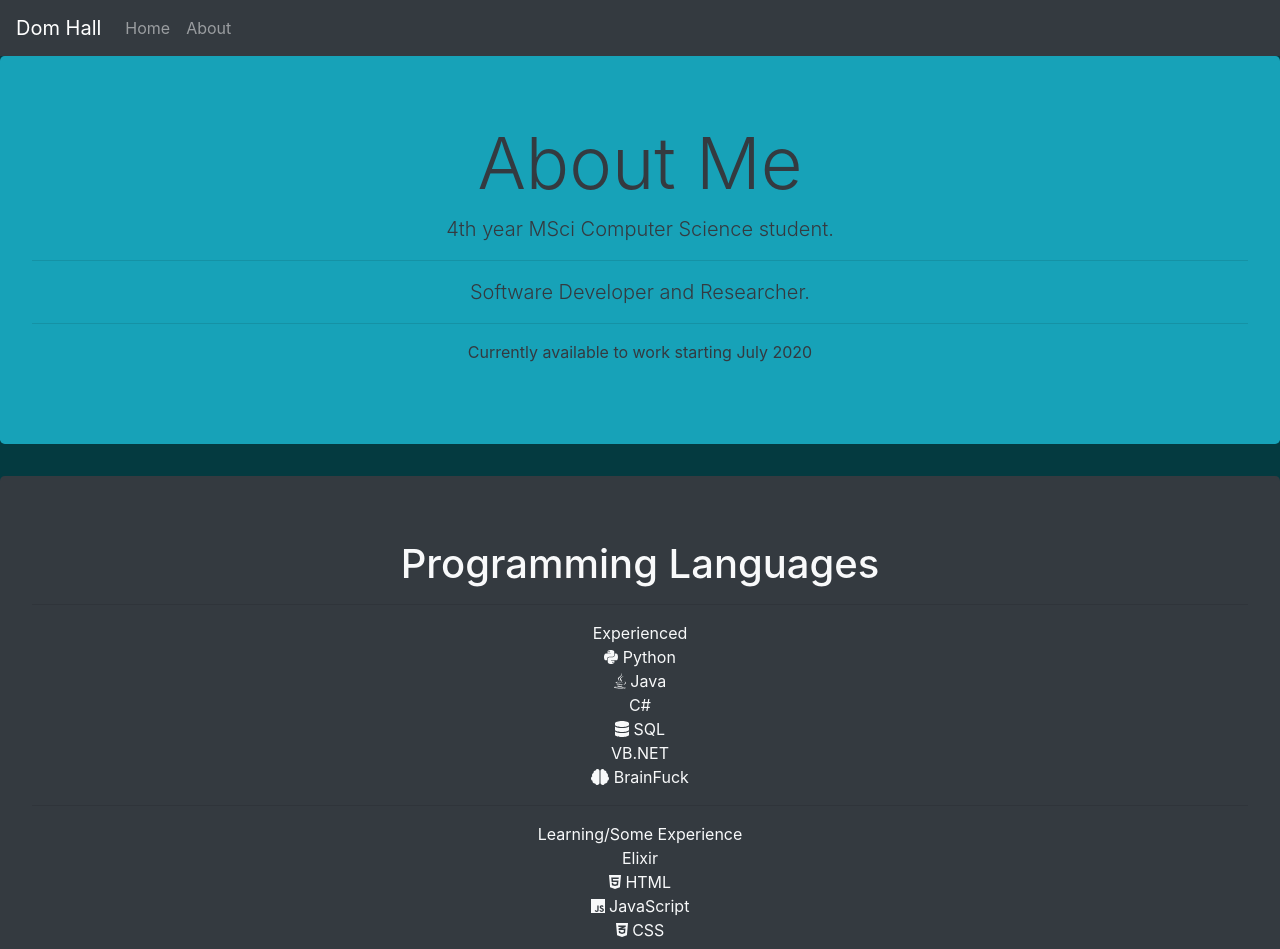
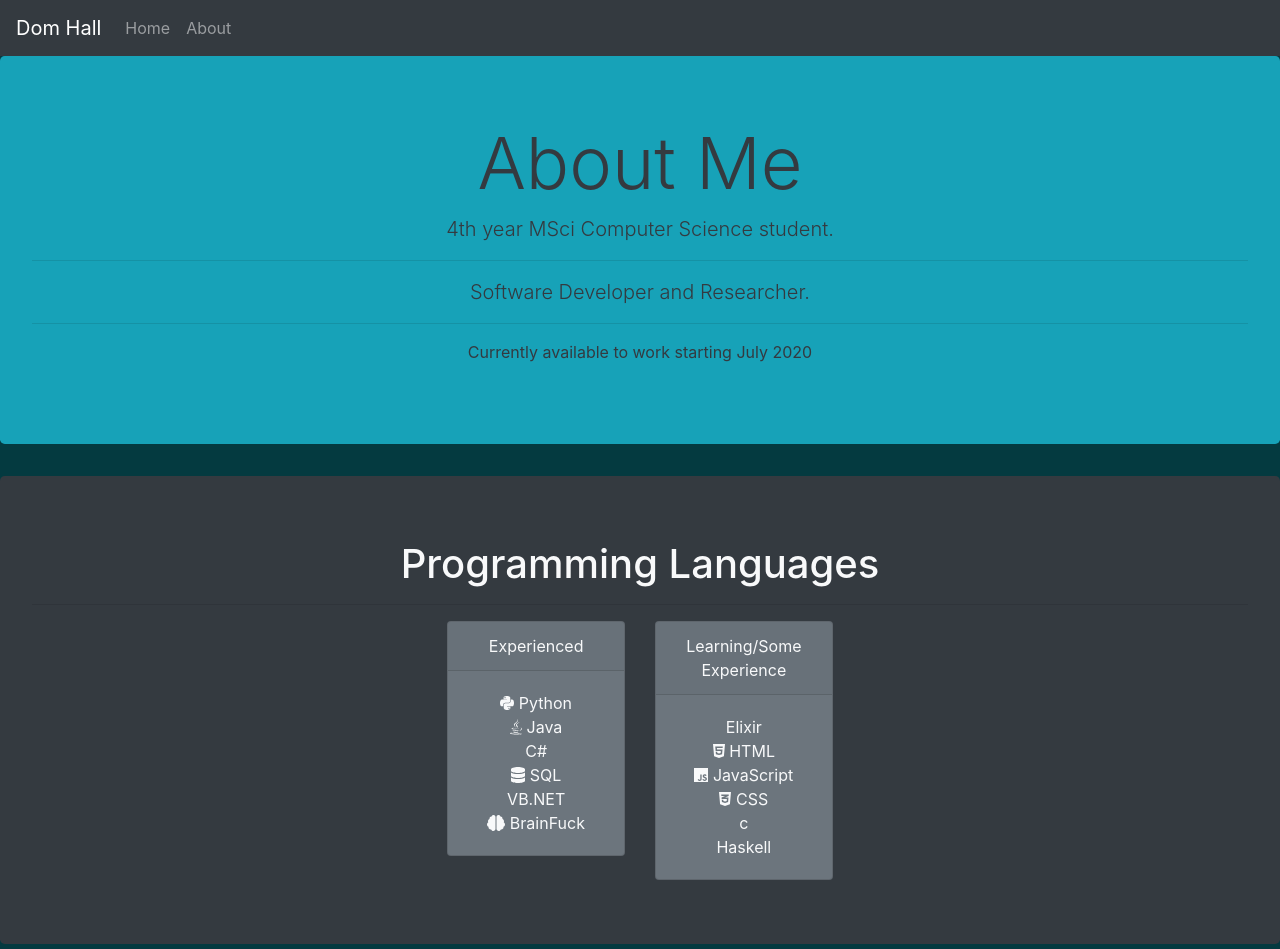
Before and after one commit to Dmium/dmium.github.io, a Vue app in the folder domhall/: page /#/about in a window 1280 px wide. Shown: the top 949 px of the page. Built offline with nearby package versions, Linux system fonts and the light colour scheme.

Commit message:
Added Cards to languages

```diff
--- a/domhall/src/components/Languages.vue
+++ b/domhall/src/components/Languages.vue
@@ -2,8 +2,10 @@
     <b-jumbotron bg-variant="dark" text-variant="light">
         <h1>Programming Languages</h1>
         <hr/>
-        Experienced
-        <br/>
+        <b-row>
+        <b-col cols="4"/>
+        <b-col cols="2">
+        <b-card bg-variant="secondary" header="Experienced">
         <font-awesome-icon :icon="['fab', 'python']"/> Python
         <br/>
         <font-awesome-icon :icon="['fab', 'java']"/> Java
@@ -16,9 +18,10 @@
         <br/>
         <font-awesome-icon :icon="['fas', 'brain']"/> BrainFuck
         <br/>
-        <hr/>
-        Learning/Some Experience
-        <br/>
+        </b-card>
+        </b-col>
+        <b-col cols="2">
+        <b-card bg-variant="secondary" header="Learning/Some Experience">
         Elixir
         <br/>
         <font-awesome-icon :icon="['fab', 'html5']"/> HTML
@@ -30,5 +33,9 @@
         c
         <br/>
         Haskell
+        </b-card>
+        </b-col>
+        <b-col cols="2"/>
+        </b-row>
     </b-jumbotron>
 </template>
```
